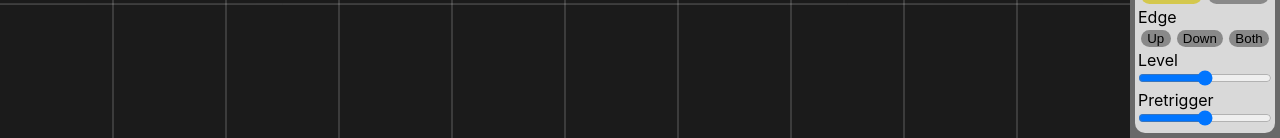
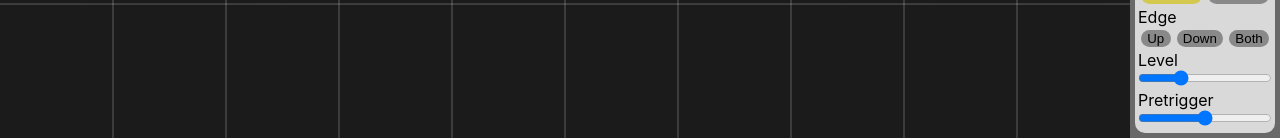
Before and after one commit to botMaru/webscope, a React (Create React App) app: page / in a window 1280 px wide. Shown: the part 775-913 px from the top of the page. Built offline with nearby package versions, Linux system fonts and the light colour scheme.

Commit message:
Fixed Plot time legend

```diff
--- a/src/App.js
+++ b/src/App.js
@@ -16,7 +16,7 @@ let defaultCaptureConfig = {
   channelColors: ['#d4c84e', '#E78787'],
   trigger: {
     channels: [true, false],
-    threshold: 128,
+    threshold: 77, // 1 V
     edge: "UP"
   },
   preTrigger: 0.5,
--- a/src/CanvasPlot.js
+++ b/src/CanvasPlot.js
@@ -76,9 +76,12 @@ const CanvasPlot =({data, viewConfig, captureConfig, cursorConfig}) => {
         ctx.font = "15px Arial";
         ctx.fillStyle = "gray";
 
+
         let divMs = 100 * captureConfig.captureDepth / captureConfig.sampleRate / viewConfig.horizontal.zoom;
-        let offsetMs = 1000 * viewConfig.horizontal.offset / captureConfig.sampleRate / viewConfig.horizontal.zoom;
-        ctx.fillText(String((i - 5) * divMs - offsetMs) + " ms", canvas.width / 10 * i + 5, 15);
+        let offsetMs = 1000 * viewConfig.horizontal.offset / captureConfig.sampleRate;
+        let preTriggerOffsetMs =  1000 * captureConfig.preTrigger * captureConfig.captureDepth / captureConfig.sampleRate / viewConfig.horizontal.zoom;
+        console.log('pretrigger', preTriggerOffsetMs, 'divMS', divMs, 'offsetms', offsetMs);
+        ctx.fillText(String((i) * divMs - offsetMs - preTriggerOffsetMs) + " ms", canvas.width / 10 * i + 5, 15);
     }
 
     for (let i = 0.5; i < 3.3; i += 0.5) {
--- a/src/TriggerControl.js
+++ b/src/TriggerControl.js
@@ -7,6 +7,11 @@ export default function TriggerControl({captureConfig, setCaptureConfig}) {
 
   function triggerChange(e) {
     setCaptureConfig({...captureConfig, trigger: {...captureConfig.trigger, threshold: e.target.value}});
+  }
+
+
+  function preTriggerChange(e) {
+    setCaptureConfig({...captureConfig, trigger: {...captureConfig.trigger, pretrigger: e.target.value}});
   }
 
 
@@ -46,14 +51,14 @@ export default function TriggerControl({captureConfig, setCaptureConfig}) {
             <div className='name'>Level</div>
             </div>
 
-<input type="range" min="1" max="255" value={captureConfig.trigger.threshold} onChange={triggerChange} style={{width: "100%", margin: "0px", padding: "0px"}}/>
+<input type="range" min="1" max="254" value={captureConfig.trigger.threshold} onChange={triggerChange} style={{width: "100%", margin: "0px", padding: "0px"}}/>
 
 
 <div className='data'>
             <div className='name'>Pretrigger</div>
             </div>
 
-<input type="range" min="-1" max="1" step="0.01" value={captureConfig.trigger.pretrigger} onChange={triggerChange} style={{width: "100%", margin: "0px", padding: "0px"}}/>
+<input type="range" min="-1" max="1" step="0.01" value={captureConfig.trigger.pretrigger} onChange={preTriggerChange} style={{width: "100%", margin: "0px", padding: "0px"}}/>
 
 
 
```
